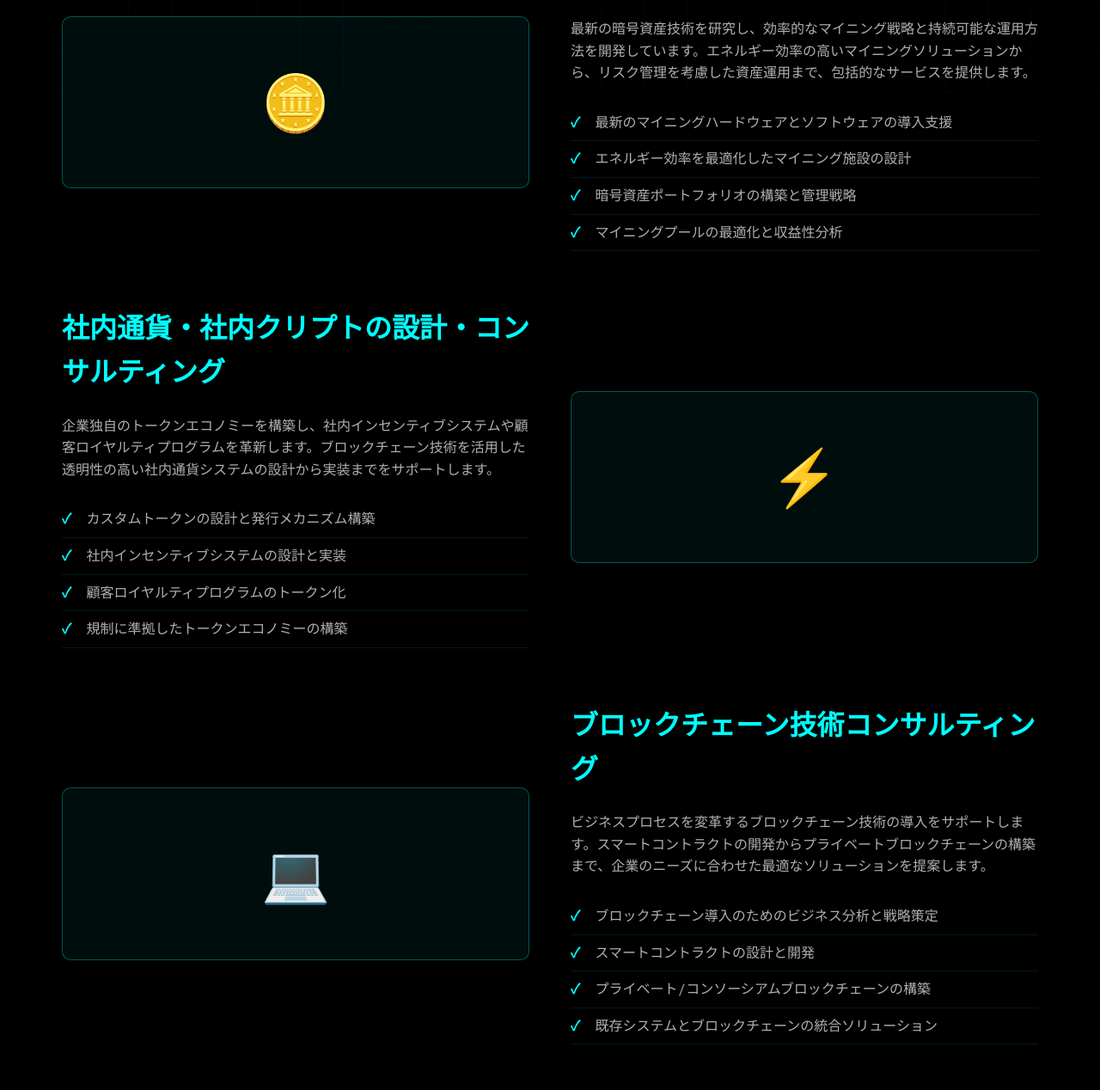
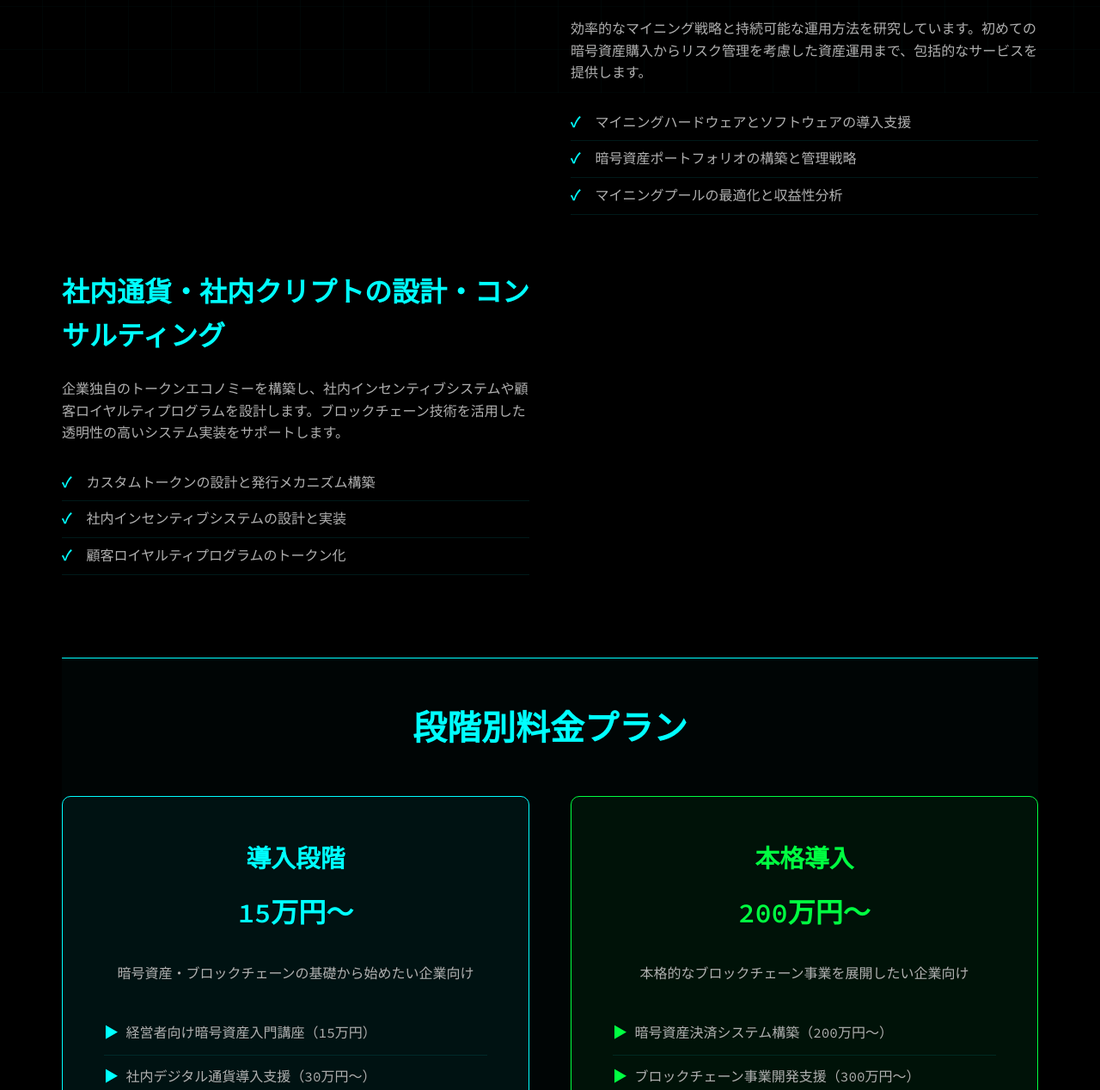
Before and after one commit to KaoriKei/miraishouten, a plain HTML site: page crypto-blockchain.html in a window 1280 px wide. Shown: the part 692-1960 px from the top of the page at 86% size. Drawn offline with Linux system fonts and the light colour scheme.

Commit message:
Update crypto-blockchain.html

```diff
--- a/crypto-blockchain.html
+++ b/crypto-blockchain.html
@@ -160,8 +160,12 @@
             order: 2;
         }
 
-        .service-item:nth-child(even) .service-icon {
+        .service-item:nth-child(even) .service-spacer {
             order: 1;
+        }
+
+        .service-spacer {
+            /* 完全に空白のスペース */
         }
 
         .service-content h3 {
@@ -387,12 +391,8 @@
                 text-align: center;
             }
 
-            .service-item:nth-child(even) .service-content {
-                order: 1;
-            }
-
-            .service-item:nth-child(even) .service-icon {
-                order: 2;
+            .service-item .service-spacer {
+                display: none;
             }
 
             .pricing-grid {
@@ -425,7 +425,7 @@
             <!-- Hero Section -->
             <section class="hero">
                 <h1>Crypto & Blockchain</h1>
-                <p>暗号資産の研究からブロックチェーン技術の実装まで、次世代のデジタル経済を構築するための包括的なソリューションを提供します</p>
+                <p>暗号資産の研究からブロックチェーンの社内導入まで。包括的なソリューションを提供します</p>
                 <div class="divider"></div>
             </section>
 
@@ -436,50 +436,31 @@
                 <div class="service-item">
                     <div class="service-content">
                         <h3>暗号資産の研究・マイニング・運用</h3>
-                        <p>最新の暗号資産技術を研究し、効率的なマイニング戦略と持続可能な運用方法を開発しています。エネルギー効率の高いマイニングソリューションから、リスク管理を考慮した資産運用まで、包括的なサービスを提供します。</p>
+                        <p>効率的なマイニング戦略と持続可能な運用方法を研究しています。初めての暗号資産購入からリスク管理を考慮した資産運用まで、包括的なサービスを提供します。</p>
                         <ul>
-                            <li>最新のマイニングハードウェアとソフトウェアの導入支援</li>
-                            <li>エネルギー効率を最適化したマイニング施設の設計</li>
+                            <li>マイニングハードウェアとソフトウェアの導入支援</li>
                             <li>暗号資産ポートフォリオの構築と管理戦略</li>
                             <li>マイニングプールの最適化と収益性分析</li>
                         </ul>
                     </div>
-                    <div class="service-icon">
-                        🪙
+                    <div class="service-spacer">
                     </div>
                 </div>
 
                 <div class="service-item">
                     <div class="service-content">
                         <h3>社内通貨・社内クリプトの設計・コンサルティング</h3>
-                        <p>企業独自のトークンエコノミーを構築し、社内インセンティブシステムや顧客ロイヤルティプログラムを革新します。ブロックチェーン技術を活用した透明性の高い社内通貨システムの設計から実装までをサポートします。</p>
+                        <p>企業独自のトークンエコノミーを構築し、社内インセンティブシステムや顧客ロイヤルティプログラムを設計します。ブロックチェーン技術を活用した透明性の高いシステム実装をサポートします。</p>
                         <ul>
                             <li>カスタムトークンの設計と発行メカニズム構築</li>
                             <li>社内インセンティブシステムの設計と実装</li>
                             <li>顧客ロイヤルティプログラムのトークン化</li>
-                            <li>規制に準拠したトークンエコノミーの構築</li>
                         </ul>
                     </div>
-                    <div class="service-icon">
-                        ⚡
+                    <div class="service-spacer">
                     </div>
                 </div>
 
-                <div class="service-item">
-                    <div class="service-content">
-                        <h3>ブロックチェーン技術コンサルティング</h3>
-                        <p>ビジネスプロセスを変革するブロックチェーン技術の導入をサポートします。スマートコントラクトの開発からプライベートブロックチェーンの構築まで、企業のニーズに合わせた最適なソリューションを提案します。</p>
-                        <ul>
-                            <li>ブロックチェーン導入のためのビジネス分析と戦略策定</li>
-                            <li>スマートコントラクトの設計と開発</li>
-                            <li>プライベート/コンソーシアムブロックチェーンの構築</li>
-                            <li>既存システムとブロックチェーンの統合ソリューション</li>
-                        </ul>
-                    </div>
-                    <div class="service-icon">
-                        💻
-                    </div>
-                </div>
             </section>
 
             <!-- Pricing Plans Section -->
```
